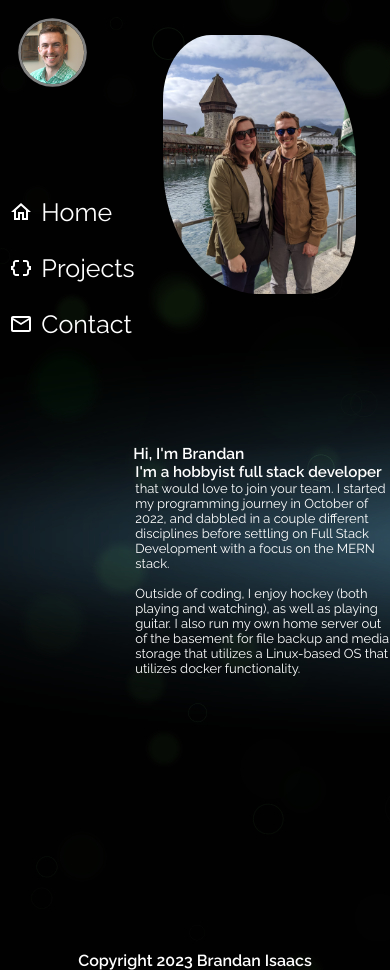
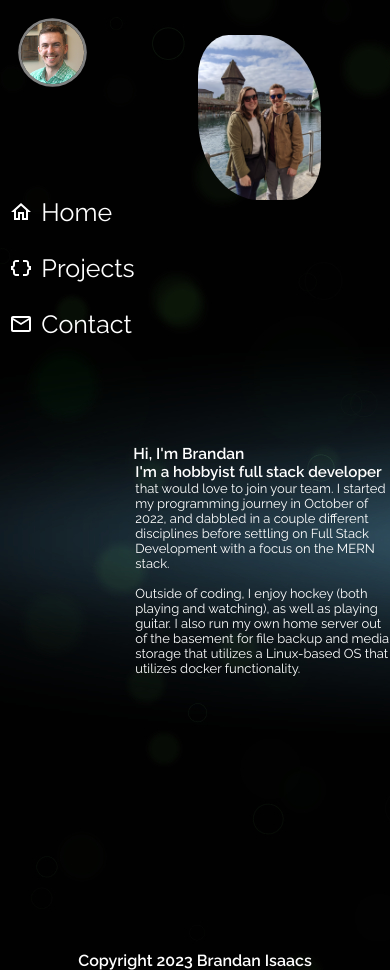
Before and after one commit to brand421/portfolio-site, a React (Create React App) app: page /about in a window 390 px wide. Shown: the top 970 px of the page. Built offline with nearby package versions, Linux system fonts and the light colour scheme.

Commit message:
fix mobile css for sub 500px width

```diff
--- a/src/components/About/about.css
+++ b/src/components/About/about.css
@@ -75,8 +75,28 @@ h3 {
     }
 
     .about__photo {
-        width: 55%;
+        width: 45%;
         margin-bottom: 25%;
         margin-right: 39%;
     }
 }
+
+
+@media screen and (max-width: 470px) {
+
+    .about__container {
+        margin-left: 0;
+    }
+
+    .about__text {
+        margin-right: 39%;
+        width: 75%;
+        margin-left: 0;
+    }
+
+    .about__photo {
+        width: 35%;
+        margin-bottom: 25%;
+        margin-right: 39%;
+    }
+}
```
